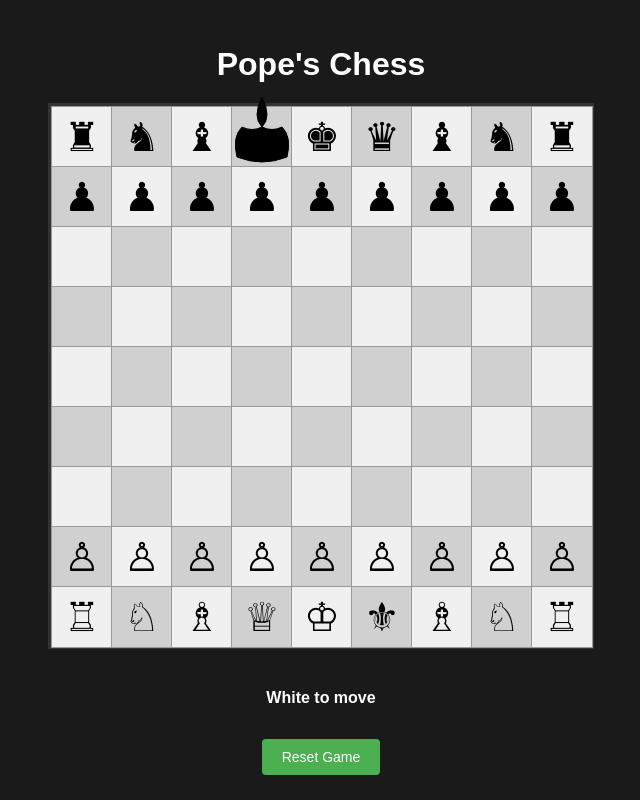
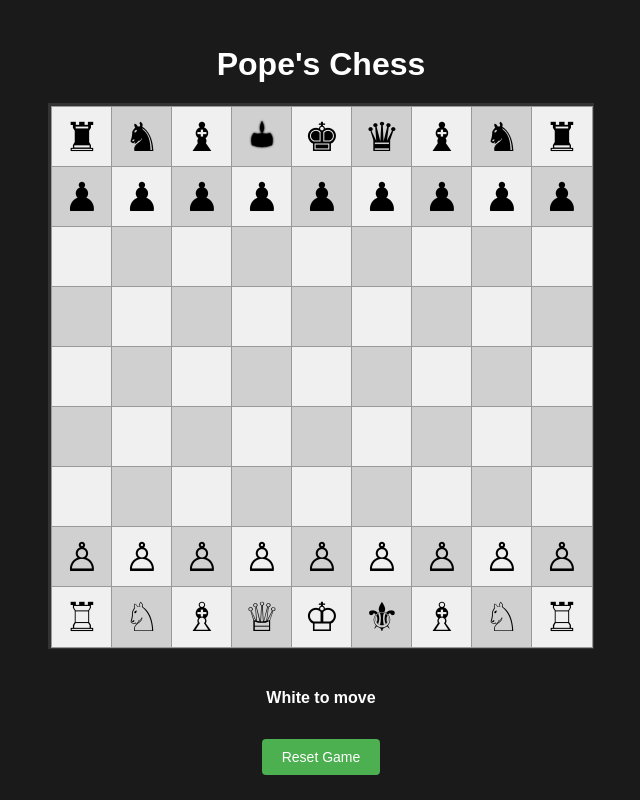
Before and after one commit to denny-au/popes-chess, a plain HTML site: page index.html in a window 1280 px wide. Shown: the whole page, without its empty margins (319-959 px from the left). Drawn offline with Linux system fonts and the light colour scheme.

Commit message:
Add styles for pope-icon class

```diff
--- a/styles.css
+++ b/styles.css
@@ -74,6 +74,12 @@ h1 {
     height: 30px;
 }
 
+.pope-icon {
+    width: 40px;
+    height: 40px;
+    filter: drop-shadow(0 0 1px black);
+}
+
 button {
     padding: 10px 20px;
     font-size: 14px;
```
